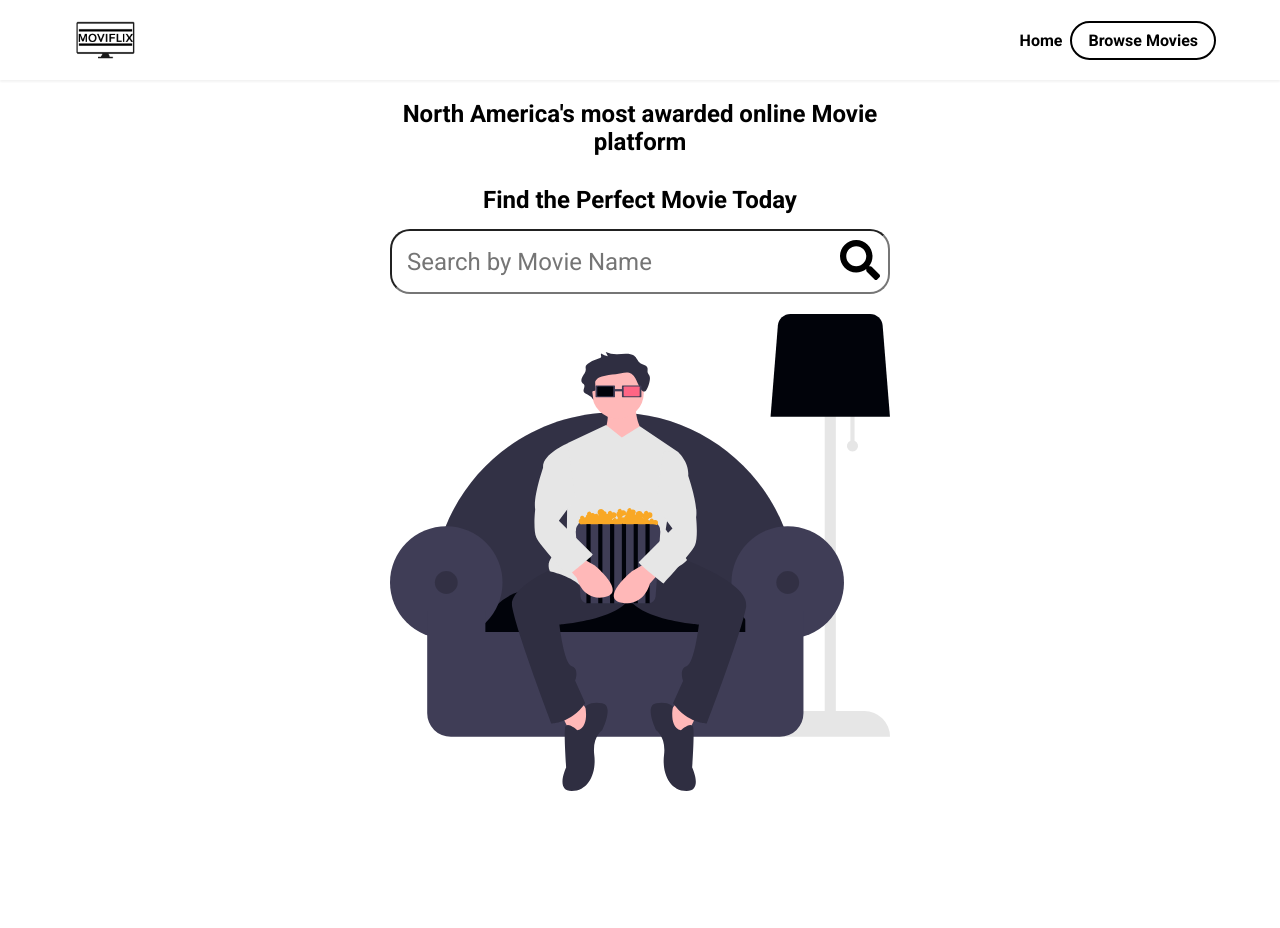
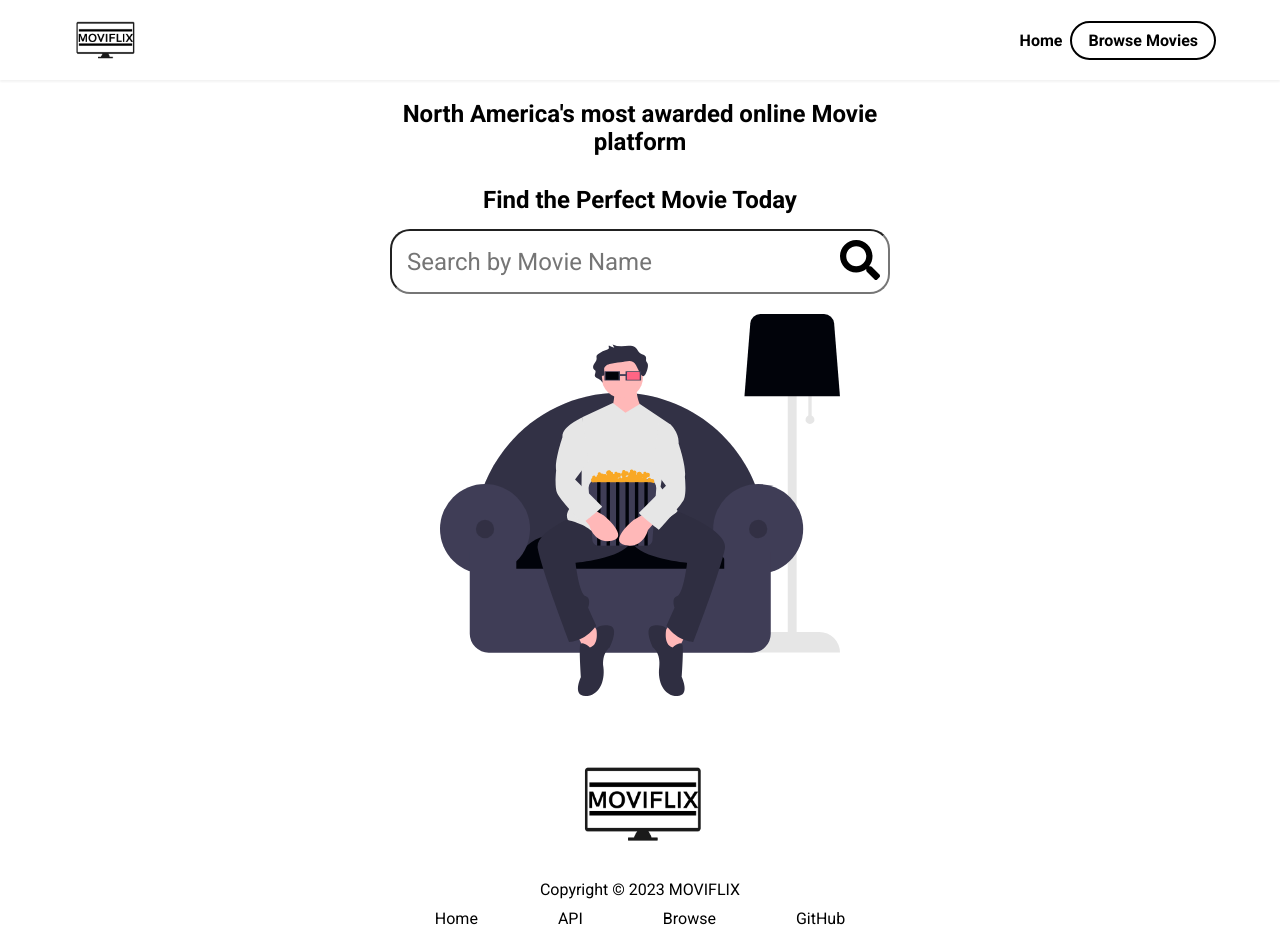
Before and after one commit to SethDimmer123/movie-api-react-app, a React (Create React App) app: page / in a window 1280 px wide. Before the commit the page ends 800 px from the top, so only its background shows below. Built offline with nearby package versions, Linux system fonts and the light colour scheme.

Commit message:
initial commit

```diff
--- a/src/App.js
+++ b/src/App.js
@@ -1,3 +1,4 @@
+import Footer from './components/Footer.jsx';
 import Landing from './components/Landing.jsx';
 import Nav from './components/Nav.jsx';
 
@@ -7,6 +8,7 @@ function App() {
     <div className="App">
       <Nav/>
       <Landing/>
+      <Footer/>
     </div>
   );
 }
--- a/src/components/Footer.jsx
+++ b/src/components/Footer.jsx
@@ -0,0 +1,30 @@
+import React from 'react'
+import MoviFlixLogo from "../assets/Untitled design (1).png"
+
+
+function Footer() {
+  return (
+    <footer>
+        <div className='container'>
+            <div className="row row__column">
+                <a href="/">
+                    <figure className='footer__logo'>
+                        <img src={MoviFlixLogo}className='footer__logo--img' />
+                    </figure>
+                </a>
+                <div className='footer__copyright'>
+                    Copyright &copy; 2023 MOVIFLIX
+                </div>
+                <div className="footer__list">
+                    <a href='/' className='footer__link'>Home</a>
+                    <a href='/' className='footer__link'>API</a>
+                    <a href='/' className='footer__link'>Browse</a>
+                    <a href='/' className='footer__link'>GitHub</a>
+                </div>
+            </div>
+        </div>
+    </footer>
+  )
+}
+
+export default Footer
--- a/src/index.css
+++ b/src/index.css
@@ -118,7 +118,6 @@ ul {
     margin-top: 15px;
     position: absolute;
     right: 0;
-    /* border-radius: 20px; */
     width: 100%;
     max-width: 60px;
     padding: 10px;
@@ -130,6 +129,39 @@ ul {
 
   .homepage__logo{
     width: 100%;
-    max-width: 500px;
+    max-width: 400px;
     margin-top: 20px;
+    margin-bottom: 20px;
   }
+
+  /* FOOTER */
+
+  footer{
+    background-color: white;
+  }
+
+  .footer__logo{
+    display: flex;
+    justify-content: center;
+
+  }
+
+  .footer__logo--img{
+    width: 160px;
+  }
+
+  .footer__copyright{
+    display: flex;
+    justify-content: center;
+    margin-bottom: 10px;
+  }
+
+  .footer__list{
+    display: flex;
+    justify-content: center;
+  }
+
+  .footer__link{
+    color: black;
+    margin: 0 40px;
+  }
```
